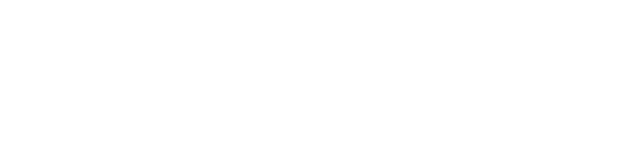
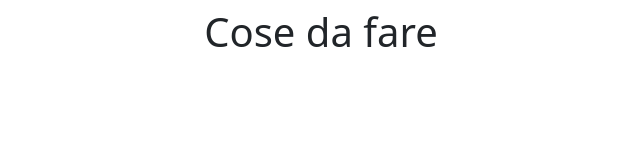
Before and after one commit to mariocstweb/vue-todolist, a plain HTML site: page index.html in a window 1280 px wide. Shown: the whole page, without its empty margins (319-959 px from the left). Drawn offline with nearby package versions, Linux system fonts and the light colour scheme.

Commit message:
added tasks in data

```diff
--- a/index.html
+++ b/index.html
@@ -19,6 +19,10 @@
     <title>Document</title>
   </head>
   <body>
-    <div id="root"></div>
+    <div id="root">
+      <div class="container">
+        <h1 class="text-center mt-2">Cose da fare</h1>
+      </div>
+    </div>
   </body>
 </html>
--- a/script.js
+++ b/script.js
@@ -2,7 +2,14 @@ console.log("ok", Vue);
 
 const { createApp } = Vue;
 const app = createApp({
-  data: () => ({}),
+  data: () => ({
+    tasks: [
+      { id: 1, done: false, text: "Fare la spesa" },
+      { id: 2, done: true, text: "Lavare i capelli" },
+      { id: 3, done: false, text: "Comprare una marca da bollo" },
+      { id: 4, done: false, text: "Aggiornare il PC" },
+    ],
+  }),
 });
 
 app.mount("#root");
```
